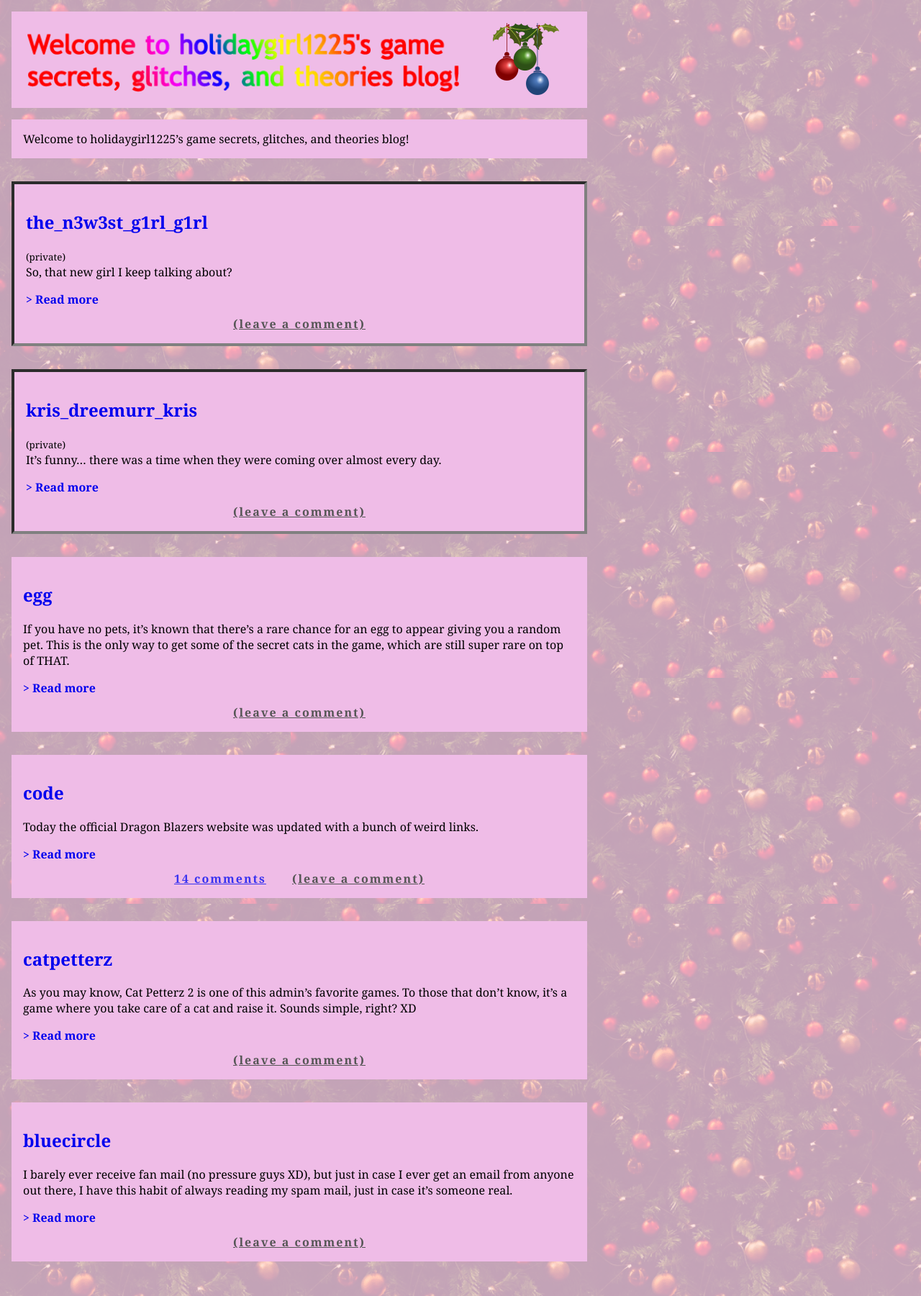
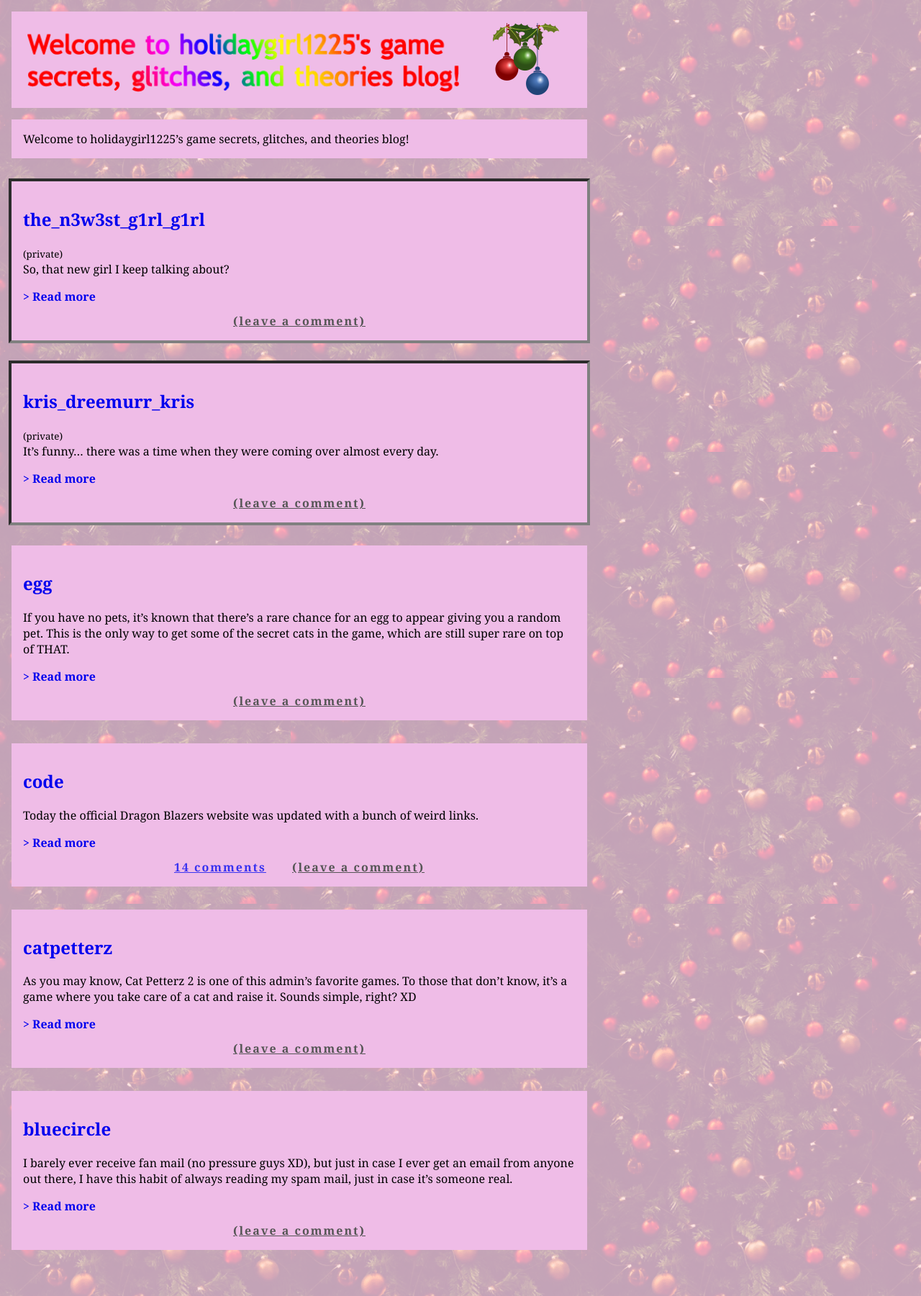
Before and after one commit to Dobby233Liu/holidaygirl1225, a Jekyll site: the page built from index.md, in a window 1280 px wide. Shown: the whole page at 72% size. Built offline with Jekyll 4.4.1, drawn with Linux system fonts in a browser that asks for light colours.

Commit message:
use outline for that

```diff
--- a/_sass/holidaygirl1225/posts.scss
+++ b/_sass/holidaygirl1225/posts.scss
@@ -16,7 +16,7 @@
     border: 2px inset white;
   }
   &.private {
-    border: 4px inset gray;
+    outline: 4px inset gray;
   }
 }
 
```
